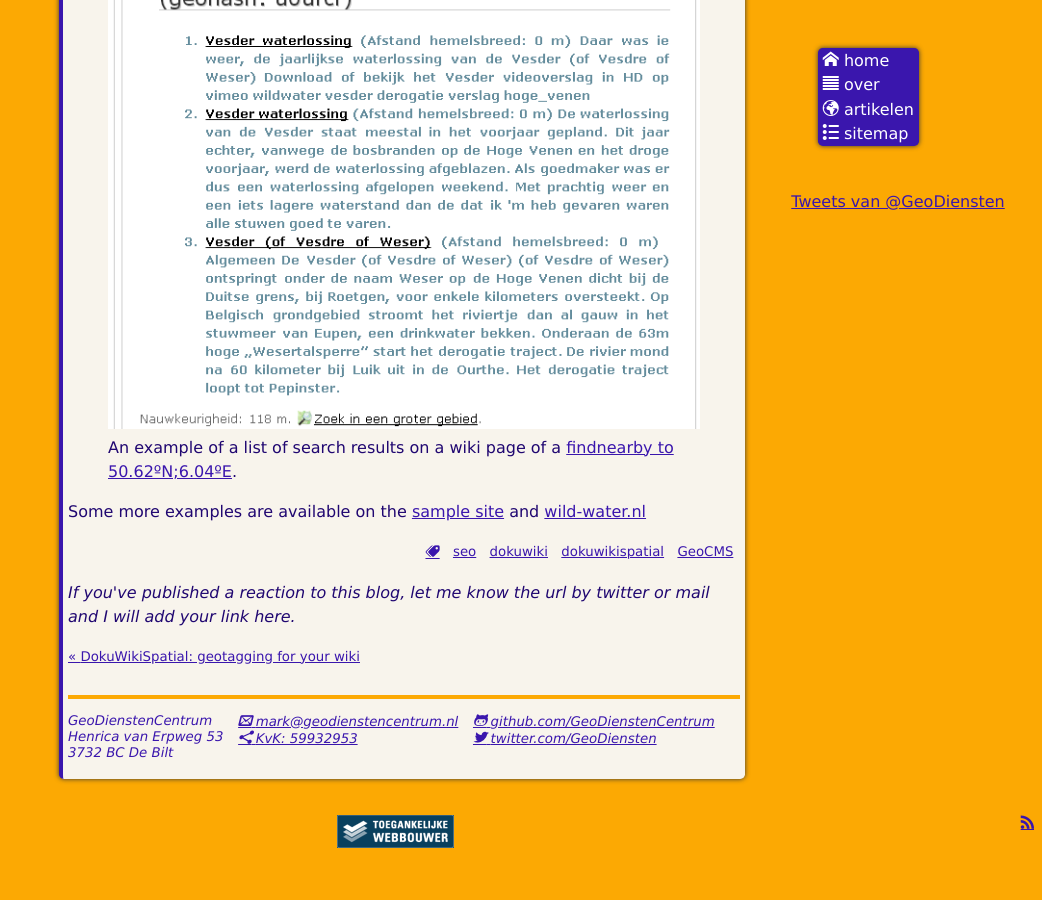
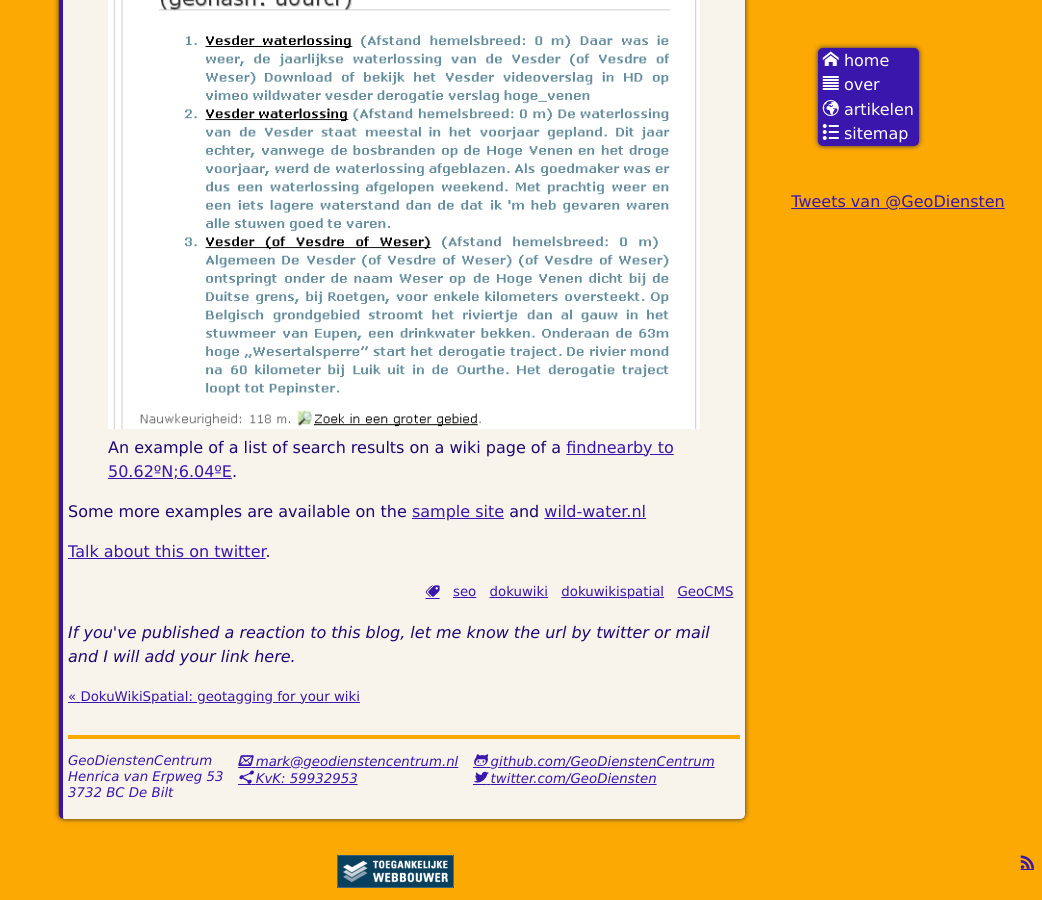
Before and after one commit to GeoDienstenCentrum/geodienstencentrum.github.io, a Jekyll site: the page built from _posts/2014-09-17-dokuwikispatial_indexing.md, in a window 1280 px wide and 900 px high, scrolled down 1751 px. Shown: the whole window, without its empty margins (238-1280 px from the left). Built offline with Jekyll 4.4.1, drawn with Linux system fonts in a browser that asks for light colours; Markdown is read by kramdown in place of the engine named in the settings; comment, search, counter and statistics services are not loaded; before the commit the page ends 2611 px from its top, so only the background shows below that.

Commit message:
Update 2014-09-17-dokuwikispatial_indexing.md
twitter link

```diff
--- a/_posts/2014-09-17-dokuwikispatial_indexing.md
+++ b/_posts/2014-09-17-dokuwikispatial_indexing.md
@@ -69,4 +69,4 @@ eg. a complete map or a GeoRSS document are also possibilities.
 Some more examples are available on the [sample site](http://dokuwikispatial.sourceforge.net/dokuwiki/spatialhelper:start)
 and [wild-water.nl](http://wild-water.nl/dokuwiki/start?do=findnearby&geohash=u0urcr)
 
-<!-- [Talk about this on twitter](https://twitter.com/GeoDiensten/status/).-->
+[Talk about this on twitter](https://twitter.com/GeoDiensten/status/512158204290408448).
```
